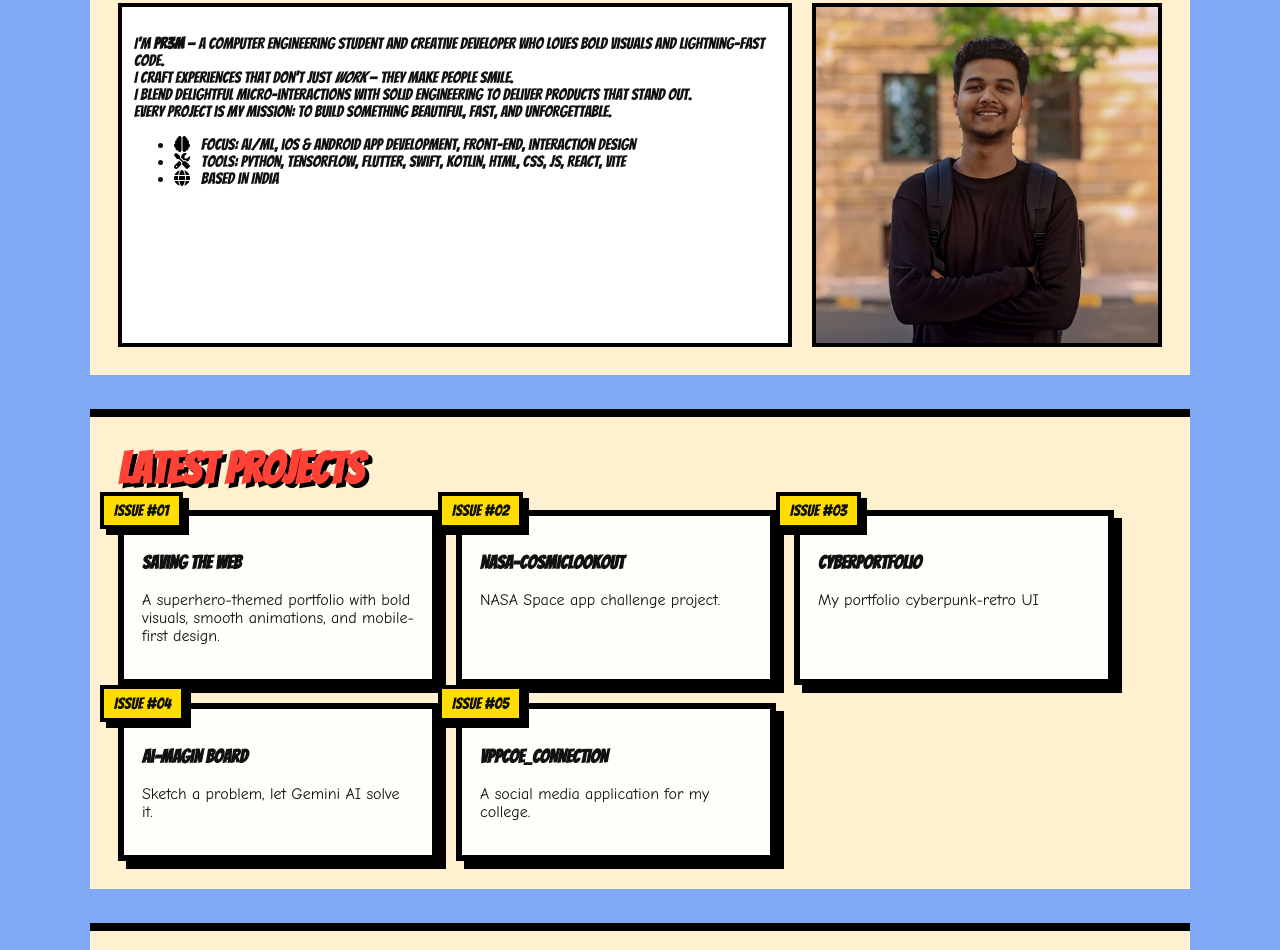
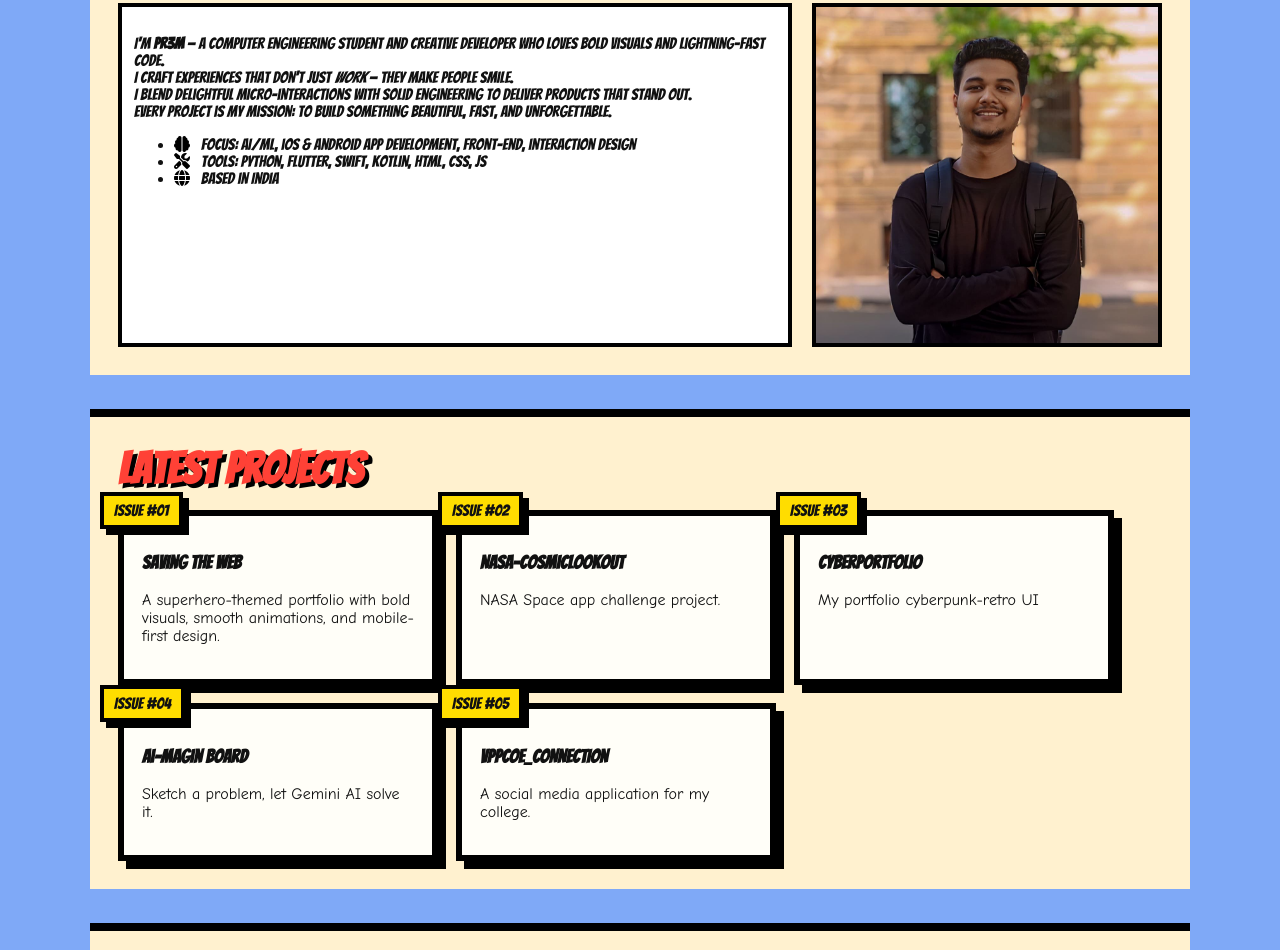
Before and after one commit to pr3m-kamble/pr3m-kamble.github.io, a plain HTML site: page index.html in a window 1280 px wide. Shown: the part 1010-1960 px from the top of the page. Drawn offline with Linux system fonts and the light colour scheme.

Commit message:
Update index.html

```diff
--- a/index.html
+++ b/index.html
@@ -86,7 +86,7 @@
 </p>
      <ul>
   <li><i class="fas fa-brain"></i> Focus: AI/ML, iOS & Android app development, front-end, interaction design</li>
-  <li><i class="fas fa-tools"></i> Tools: Python, TensorFlow, Flutter, Swift, Kotlin, HTML, CSS, JS, React, Vite</li>
+  <li><i class="fas fa-tools"></i> Tools: Python, Flutter, Swift, Kotlin, HTML, CSS, JS</li>
   <li><i class="fas fa-globe"></i> Based in India</li>
 
 </ul>
```
